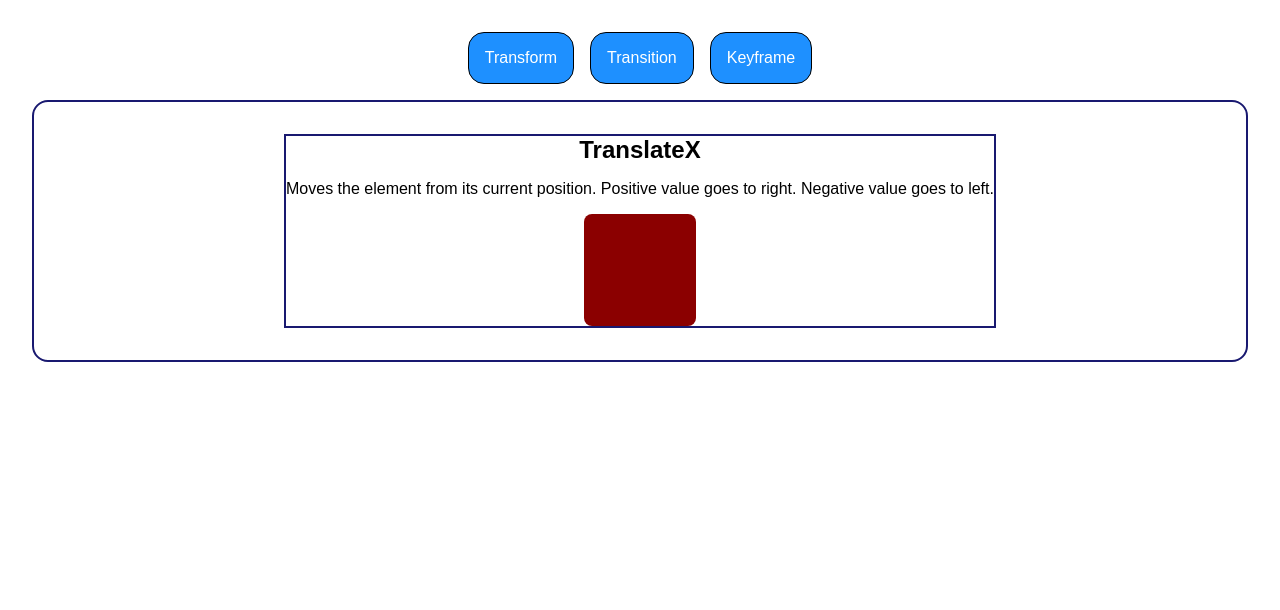
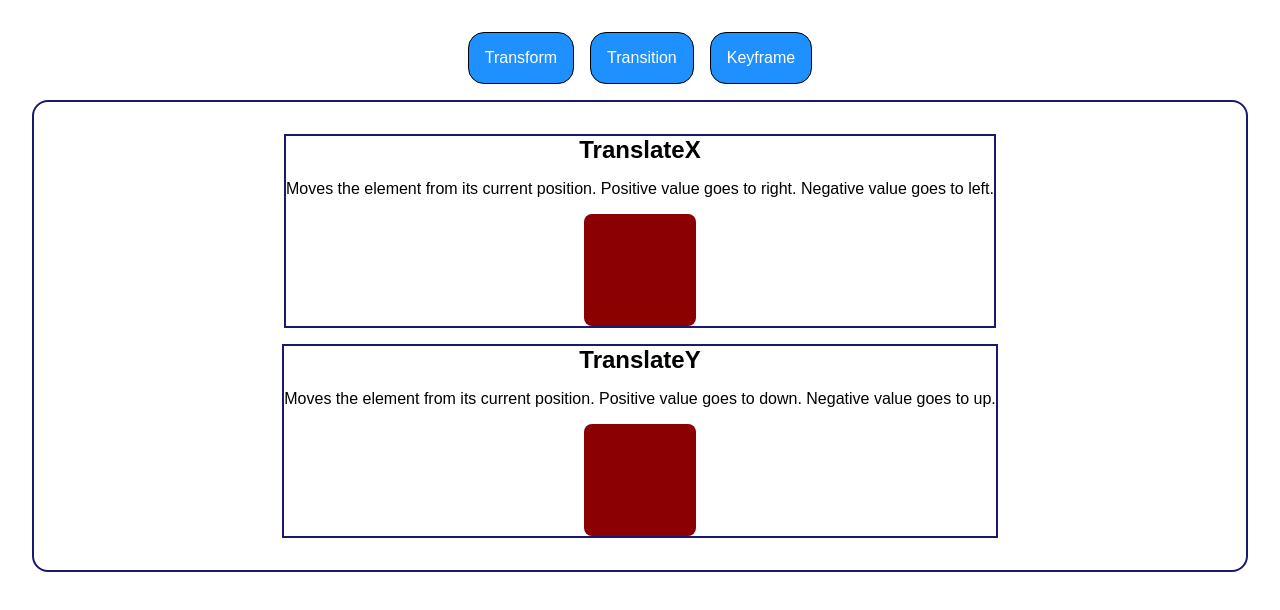
Before and after one commit to andrebarros7201/transform-transition-keyframe-demo, a website built with webpack: page src/index.html in a window 1280 px wide. Both pictures are taken after a click on the button "Transform". Built offline with nearby package versions, Linux system fonts and the light colour scheme.

Commit message:
translateY

```diff
--- a/src/demos/transform.js
+++ b/src/demos/transform.js
@@ -1,8 +1,5 @@
-const translate = () => {
+const translateX = () => {
   const contentDiv = document.querySelector("#content");
-  while (contentDiv.firstChild) {
-    contentDiv.removeChild(contentDiv.firstChild);
-  }
 
   const div = document.createElement("div");
   const title = document.createElement("h2");
@@ -22,9 +19,35 @@ const translate = () => {
 
   contentDiv.appendChild(div);
 };
+const translateY = () => {
+  const contentDiv = document.querySelector("#content");
 
+  const div = document.createElement("div");
+  const title = document.createElement("h2");
+  title.textContent = "TranslateY";
+
+  const paragraph = document.createElement("p");
+  paragraph.textContent = `Moves the element from its current position.
+  Positive value goes to down.
+  Negative value goes to up.`;
+
+  const square = document.createElement("div");
+  square.classList.add("translateY");
+
+  div.appendChild(title);
+  div.appendChild(paragraph);
+  div.appendChild(square);
+
+  contentDiv.appendChild(div);
+};
 const transformAll = () => {
-  translate();
+  const contentDiv = document.querySelector("#content");
+
+  while (contentDiv.firstChild) {
+    contentDiv.removeChild(contentDiv.firstChild);
+  }
+  translateX();
+  translateY();
 };
 
 export { transformAll };
--- a/src/style.css
+++ b/src/style.css
@@ -27,6 +27,8 @@ nav{
     border: 2px solid midnightblue;
     border-radius: 1rem;
     padding: 2rem;
+    gap: 1rem;
+    width: max(500px, 100%);
 }
 
 #transition,#transform,#keyframe{
@@ -59,6 +61,15 @@ nav{
     background-color: darkred;
 }
 
+p{
+    text-align: center;
+    text-wrap: stable;
+}
+
 .translateX:hover{
     transform: translateX(1rem);
 }
+
+.translateY:hover{
+    transform: translateY(1rem);
+}
```
